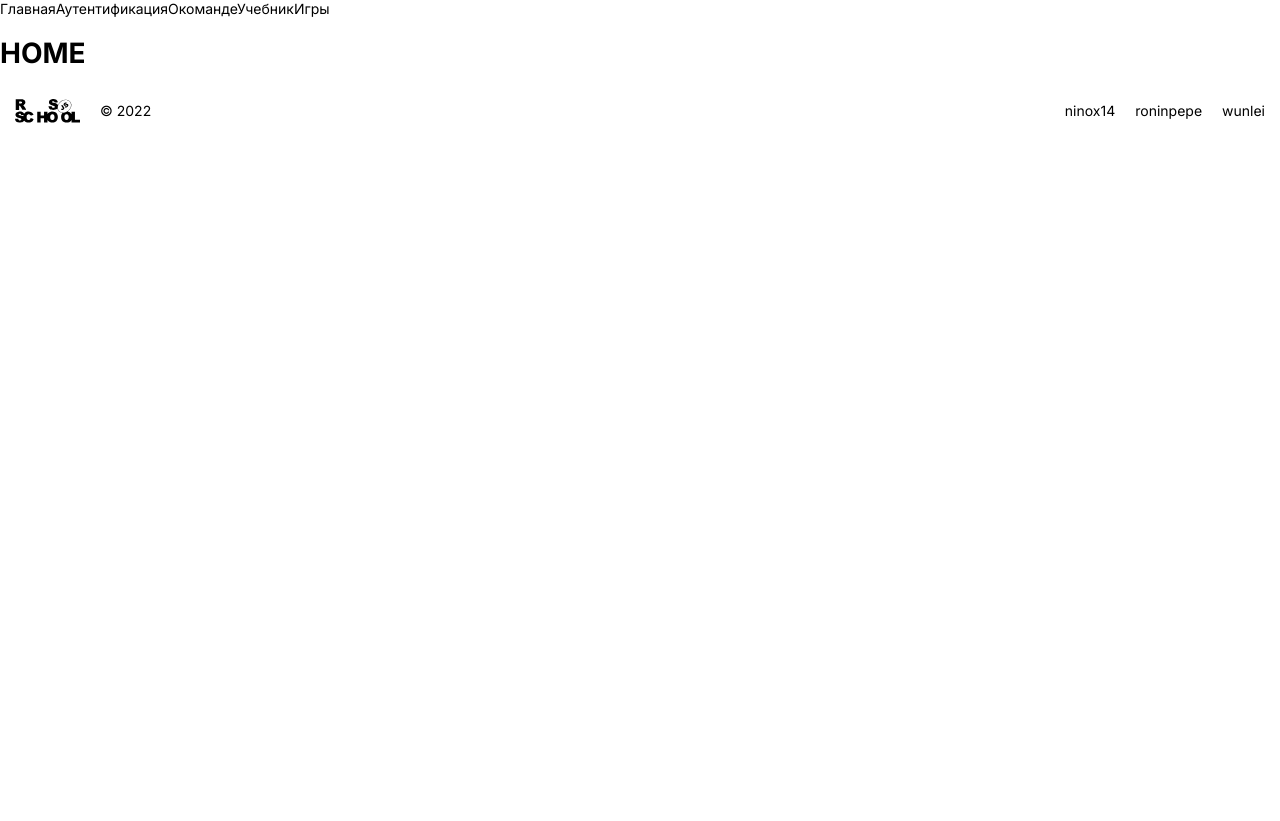
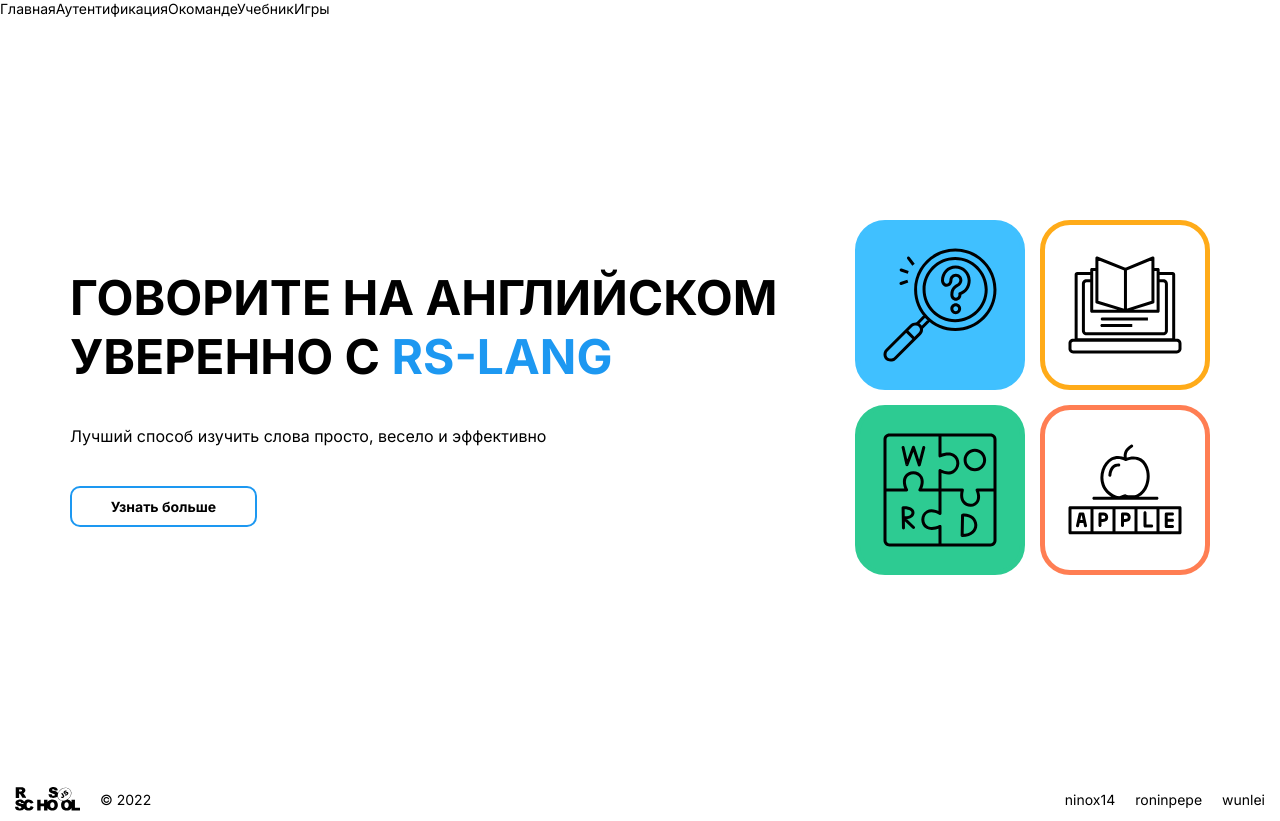
Before and after one commit to ninox14/rs-lang, a React (Create React App) app: page / in a window 1280 px wide. Before the commit the page ends 800 px from the top, so only its background shows below. Built offline with nearby package versions, Linux system fonts and the light colour scheme.

Commit message:
feat: add home page intro

```diff
--- /dev/null
+++ b/src/pages/Home/Home.scss
@@ -0,0 +1,96 @@
+@import '../../styles/variables.scss';
+
+.home-intro {
+  display: flex;
+  min-height: calc(100vh - 40px);
+  align-items: center;
+  max-width: 1140px;
+  margin: 0 auto;
+  user-select: none;
+  width: calc(100% - 40px);
+}
+
+.home-intro__text {
+  display: flex;
+  flex-direction: column;
+  row-gap: 40px;
+}
+
+.home-intro__title {
+  font-size: 48px;
+  text-transform: uppercase;
+  margin: 0;
+
+  &_highlight {
+    color: $accent-blue;
+  }
+}
+
+.home-intro__subtitle {
+  font-size: 16px;
+  font-weight: 400;
+  margin: 0;
+}
+
+.home-intro__btn {
+  display: block;
+  max-width: 187px;
+  padding: 10px 35px;
+  border: 2px solid $accent-blue;
+  border-radius: 10px;
+  font-weight: bold;
+  transition: 0.5s;
+  text-align: center;
+
+  &:hover {
+    background-color: scale-color($accent-blue, $lightness: 65%);
+    cursor: pointer;
+  }
+
+  &:active {
+    background-color: $accent-blue;
+    color: $white;
+    cursor: pointer;
+  }
+}
+
+.home-intro__cards {
+  display: flex;
+  align-items: center;
+  justify-content: center;
+  max-width: 355px;
+  flex-wrap: wrap;
+  gap: 15px;
+}
+
+.home-intro__card {
+  width: 170px;
+  height: 170px;
+  border-radius: 30px;
+  border-width: 5px;
+  border-style: solid;
+  background-position: center;
+  background-repeat: no-repeat;
+
+  &:nth-child(1) {
+    background-color: $blue;
+    border-color: $blue;
+    background-image: url('../../assets/icons/glass.svg');
+  }
+
+  &:nth-child(2) {
+    border-color: $yellow;
+    background-image: url('../../assets/icons/laptop.svg');
+  }
+
+  &:nth-child(3) {
+    background-color: $green;
+    border-color: $green;
+    background-image: url('../../assets/icons/main-puzzle.svg');
+  }
+
+  &:nth-child(4) {
+    border-color: $orange;
+    background-image: url('../../assets/icons/apple.svg');
+  }
+}
--- a/src/pages/Home/Home.tsx
+++ b/src/pages/Home/Home.tsx
@@ -1,9 +1,29 @@
 import { FC } from 'react';
+import './Home.scss';
 
 export const Home: FC = () => {
   return (
-    <main>
-      <h1>HOME</h1>
+    <main className="page page_home">
+      <div className="home-intro">
+        <div className="home-intro__text">
+          <h1 className="home-intro__title">
+            Говорите на английском уверенно с{' '}
+            <span className="home-intro__title_highlight">RS-Lang</span>{' '}
+          </h1>
+          <h3 className="home-intro__subtitle">
+            Лучший способ изучить слова просто, весело и эффективно
+          </h3>
+          <a href="#advantages" className="home-intro__btn">
+            Узнать больше
+          </a>
+        </div>
+        <div className="home-intro__cards">
+          <div className="home-intro__card"></div>
+          <div className="home-intro__card"></div>
+          <div className="home-intro__card"></div>
+          <div className="home-intro__card"></div>
+        </div>
+      </div>
     </main>
   );
 };
```
